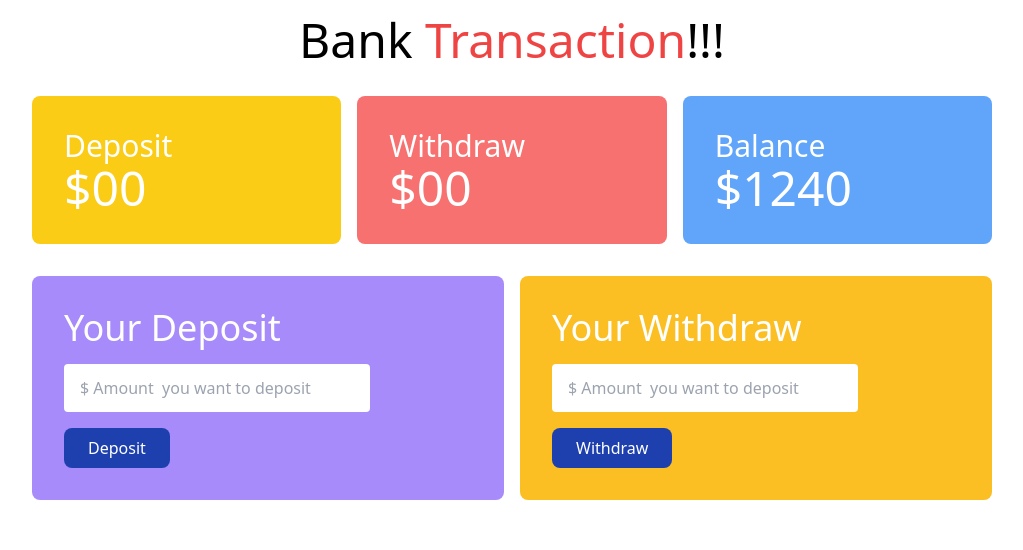
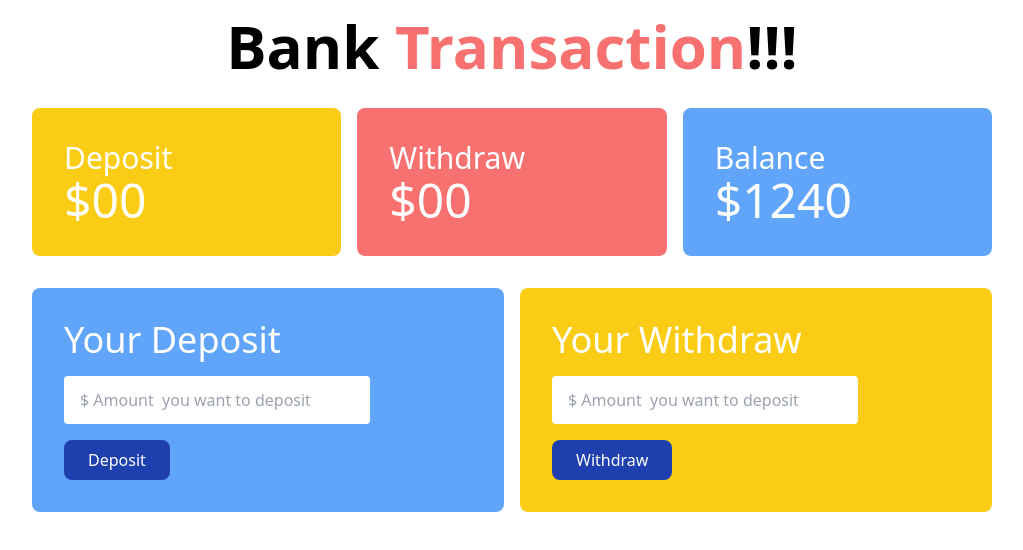
Before and after one commit to Bilkish-akther/Deposit-Bank, a plain HTML site: page index.html in a window 1280 px wide. Shown: the whole page, without its empty margins (128-1151 px from the left). Drawn offline with nearby package versions, Linux system fonts and the light colour scheme.

Commit message:
added come code

```diff
--- a/index.html
+++ b/index.html
@@ -9,7 +9,7 @@
 </head>
 <body>
     <header>
-        <h1 class="text-5xl text-center mt-4">Bank <span class="text-red-500 font-medium">Transaction</span>!!!</h1>
+        <h1 class="text-6xl text-center mt-4 font-bold">Bank <span class="text-red-400 font-bold">Transaction</span>!!!</h1>
     </header>
     <main>
         <!-- balance and transaction summary -->
@@ -32,12 +32,12 @@
         <!-- deposit and Withdraw section -->
         <section class="mt-8 w-3/4 mx-auto">
             <div class="grid grid-cols-2 gap-4">
-                <div class="bg-violet-400 p-8 rounded-lg">
+                <div class="bg-blue-400 p-8 rounded-lg">
                     <h3 class="text-4xl text-white mb-4">Your Deposit</h3>
                     <input id="deposit-field" class="w-3/4 px-4 py-3 rounded block" type="text" placeholder="$ Amount  you want to deposit">
                     <button id="btn-deposit" class="bg-blue-800 px-6 py-2 text-white rounded-lg mt-4 font-medium hover:bg-blue-600">Deposit</button>
                 </div>
-                <div class="bg-amber-400 p-8 rounded-lg">
+                <div class="bg-yellow-400 p-8 rounded-lg">
                     <h3 class="text-4xl text-white mb-4">Your Withdraw</h3>
                     <input id="withdraw-field" class="w-3/4 px-4 py-3 rounded block" type="text" placeholder="$ Amount  you want to deposit">
                     <button id="btn-withdraw" class="bg-blue-800 px-6 py-2 text-white rounded-lg mt-4 font-medium hover:bg-blue-600">Withdraw</button>
```
